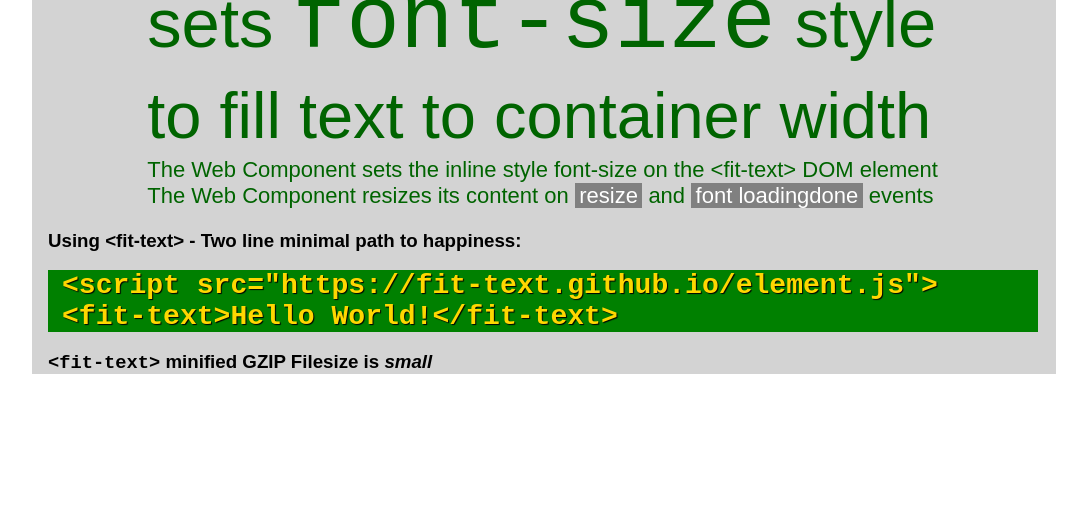
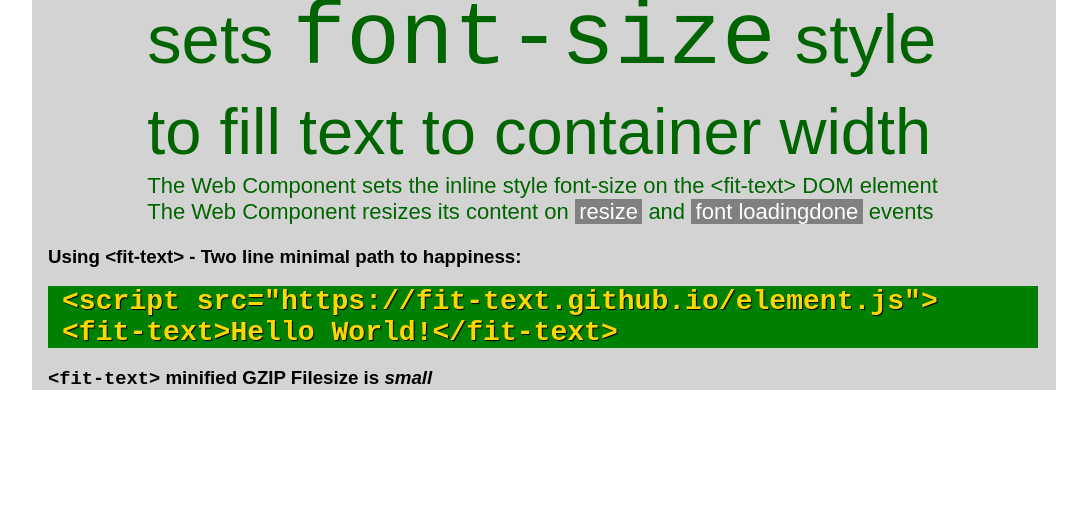
Before and after one commit to fit-text/fit-text.github.io, a plain HTML site: page index.html in a window 1280 px wide. Shown: the part 290-800 px from the top of the page, without its empty margins (96-1183 px from the left). Drawn offline with Linux system fonts and the light colour scheme.

Commit message:
<fit-text> Web Component

```diff
--- a/element.js
+++ b/element.js
@@ -18,4 +18,4 @@ customElements.define("fit-text", class extends HTMLElement {
         this.r() // remove "resize" listener
         this.l() // remove font "loadingdone" listener
     }
-})
+});
--- a/index.html
+++ b/index.html
@@ -31,7 +31,7 @@
         }
 
         #fittext {
-            margin: 0 auto;
+            margin: 1em auto;
         }
 
         .selected button,
```
Also changed, not shown: element.min.js, 2 other files.
